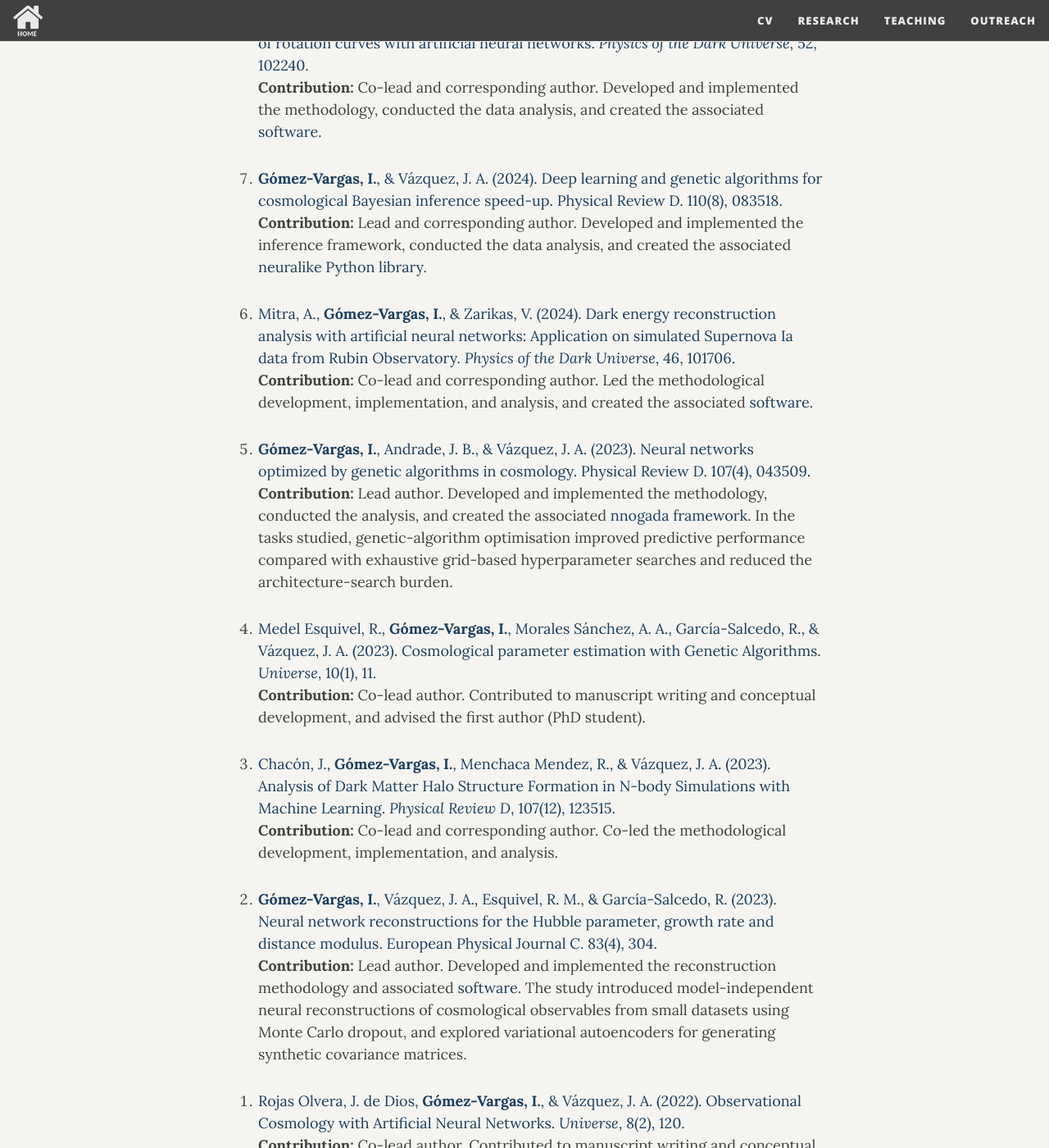
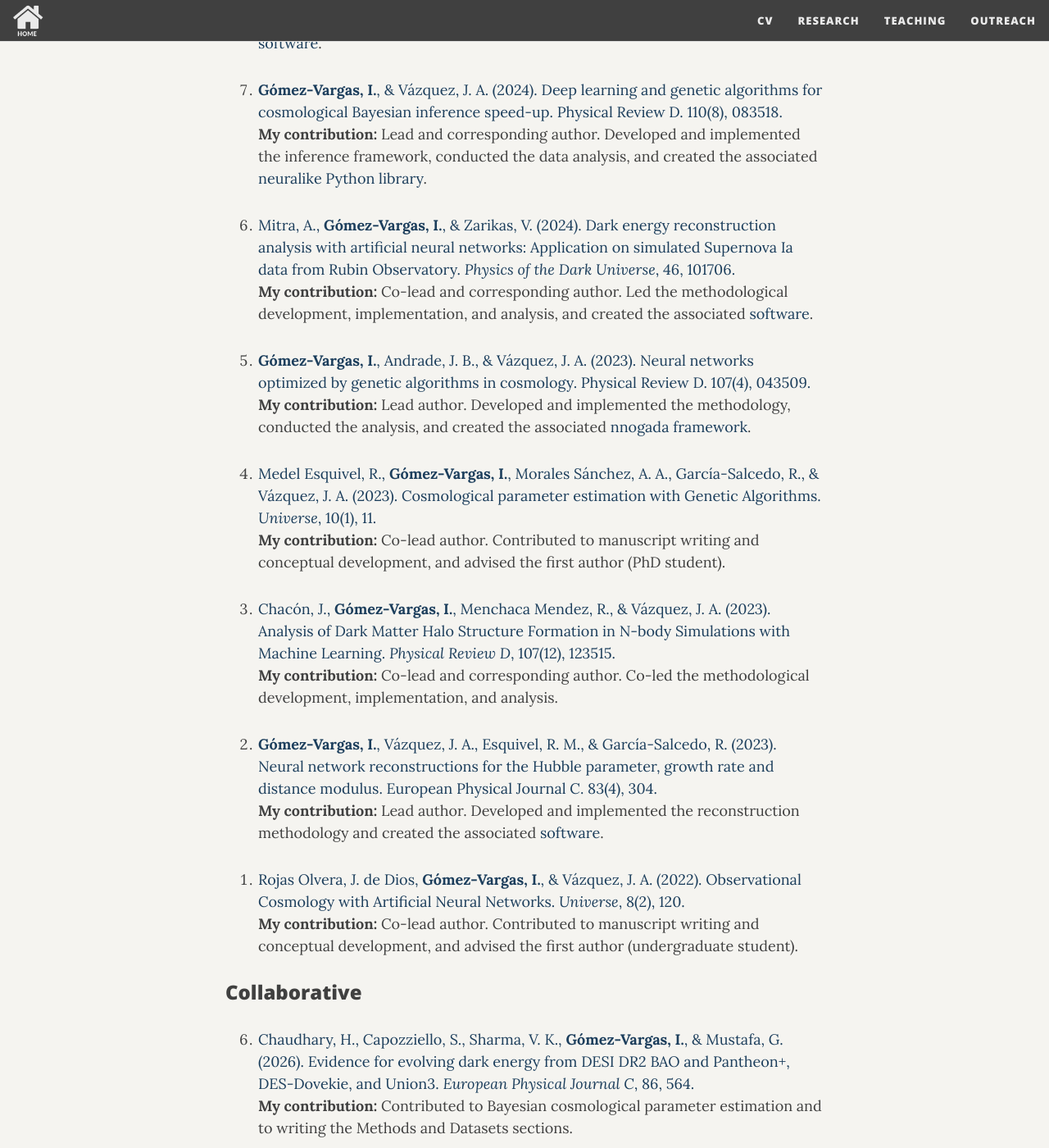
Before and after one commit to igomezv/igomezv.github.io, a Jekyll site: the page built from full_papers.md, in a window 1280 px wide and 1400 px high, scrolled down 1130 px. Shown: the whole window at 82% size. Built offline with Jekyll 4.4.1, drawn with Linux system fonts in a browser that asks for light colours; nearby versions of some CDN libraries; comment, search, counter and statistics services are not loaded; some of the changed text lies outside the part shown.

Commit message:
Update structure of publication items

```diff
--- a/full_papers.md
+++ b/full_papers.md
@@ -26,61 +26,61 @@ Complete list of publications.
 <li markdown="1">
 
 [**Gómez-Vargas, I.**, Dumusque, X., Zhao, Y., Al Moulla, K. & Cretignier, M. (2026). Modeling Doppler Shifts in radial-velocity data with deep learning toward Earth-mass exoplanet detection. Astronomy & Astrophysics. 712, A31.](https://doi.org/10.1051/0004-6361/202659375) <br>
-**Contribution:** Lead and corresponding author. Developed the deep-learning framework and the associated [doppleriann Python library](https://github.com/igomezv/doppleriann), and conducted the analysis. Using HARPS-N solar spectra with injected planetary signals, the best-performing model used temperature-based spectral representations and recovered signals with amplitudes as low as 25 cm/s over periods of 10–550 days. The study also assessed predictive uncertainty and generalisation to unseen spectra.
+**My contribution:** Lead and corresponding author. Developed the deep-learning framework and the associated [doppleriann Python library](https://github.com/igomezv/doppleriann), and conducted the analysis.
 
 </li>
 <li markdown="1">
 
 [Chacón-Lavanderos, J., **Gómez-Vargas, I.**, Menchaca-Mendez, R., & Vázquez, J. A. (2026). Variational autoencoder for generating realistic N-body simulations for dark matter halos. Physical Review D. 113(6), 063520.](https://journals.aps.org/prd/abstract/10.1103/b6lj-rlff) <br>
-**Contribution:** Co-lead and corresponding author. Contributed to the methodological framework and manuscript preparation, developed the associated [software](https://github.com/igomezv/NcosmoVAE), and supervised the first author (PhD student).
+**My contribution:** Co-lead and corresponding author. Contributed to the methodological framework and manuscript preparation, developed the associated [software](https://github.com/igomezv/NcosmoVAE), and supervised the first author (PhD student).
 
 </li>
 <li markdown="1">
 
 [Garcia-Arroyo, G., **Gómez-Vargas, I.**, & Vázquez, J. A. (2026). Data-driven modeling of rotation curves with artificial neural networks. <i>Physics of the Dark Universe</i>, 52, 102240.](https://www.sciencedirect.com/science/article/pii/S2212686426000294) <br>
-**Contribution:** Co-lead and corresponding author. Developed and implemented the methodology, conducted the data analysis, and created the associated [software](https://github.com/igomezv/Reconstructing-RC-with-ANN).
+**My contribution:** Co-lead and corresponding author. Developed and implemented the methodology, conducted the data analysis, and created the associated [software](https://github.com/igomezv/Reconstructing-RC-with-ANN).
 
 </li>
 <li markdown="1">
 
 [**Gómez-Vargas, I.**, & Vázquez, J. A. (2024). Deep learning and genetic algorithms for cosmological Bayesian inference speed-up. Physical Review D. 110(8), 083518.](https://journals.aps.org/prd/abstract/10.1103/PhysRevD.110.083518) <br>
-**Contribution:** Lead and corresponding author. Developed and implemented the inference framework, conducted the data analysis, and created the associated [neuralike Python library](https://github.com/igomezv/neuralike).
+**My contribution:** Lead and corresponding author. Developed and implemented the inference framework, conducted the data analysis, and created the associated [neuralike Python library](https://github.com/igomezv/neuralike).
 
 </li>
 <li markdown="1">
 
 [Mitra, A., **Gómez-Vargas, I.**, & Zarikas, V. (2024). Dark energy reconstruction analysis with artificial neural networks: Application on simulated Supernova Ia data from Rubin Observatory. <i>Physics of the Dark Universe</i>, 46, 101706.](https://www.sciencedirect.com/science/article/pii/S2212686424002887) <br>
-**Contribution:** Co-lead and corresponding author. Led the methodological development, implementation, and analysis, and created the associated [software](https://github.com/igomezv/LSST_DE_neural_reconstruction).
+**My contribution:** Co-lead and corresponding author. Led the methodological development, implementation, and analysis, and created the associated [software](https://github.com/igomezv/LSST_DE_neural_reconstruction).
 
 </li>
 <li markdown="1">
 
 [**Gómez-Vargas, I.**, Andrade, J. B., & Vázquez, J. A. (2023). Neural networks optimized by genetic algorithms in cosmology. Physical Review D. 107(4), 043509.](https://journals.aps.org/prd/abstract/10.1103/PhysRevD.107.043509) <br>
-**Contribution:** Lead author. Developed and implemented the methodology, conducted the analysis, and created the associated [nnogada framework](https://github.com/igomezv/nnogada). In the tasks studied, genetic-algorithm optimisation improved predictive performance compared with exhaustive grid-based hyperparameter searches and reduced the architecture-search burden.
+**My contribution:** Lead author. Developed and implemented the methodology, conducted the analysis, and created the associated [nnogada framework](https://github.com/igomezv/nnogada).
 
 </li>
 <li markdown="1">
 
 [Medel Esquivel, R., **Gómez-Vargas, I.**, Morales Sánchez, A. A., García-Salcedo, R., & Vázquez, J. A. (2023). Cosmological parameter estimation with Genetic Algorithms. *Universe*, 10(1), 11.](https://www.mdpi.com/2218-1997/10/1/11)<br>
-**Contribution:** Co-lead author. Contributed to manuscript writing and conceptual development, and advised the first author (PhD student).
+**My contribution:** Co-lead author. Contributed to manuscript writing and conceptual development, and advised the first author (PhD student).
 
 </li>
 <li markdown="1">
 
 [Chacón, J., **Gómez-Vargas, I.**, Menchaca Mendez, R., & Vázquez, J. A. (2023). Analysis of Dark Matter Halo Structure Formation in N-body Simulations with Machine Learning. *Physical Review D*, 107(12), 123515.](https://journals.aps.org/prd/abstract/10.1103/PhysRevD.107.123515) <br>
-**Contribution:** Co-lead and corresponding author. Co-led the methodological development, implementation, and analysis.
+**My contribution:** Co-lead and corresponding author. Co-led the methodological development, implementation, and analysis.
 
 </li>
 <li markdown="1">
 
 [**Gómez-Vargas, I.**, Vázquez, J. A., Esquivel, R. M., & García-Salcedo, R. (2023). Neural network reconstructions for the Hubble parameter, growth rate and distance modulus. European Physical Journal C. 83(4), 304.](https://doi.org/10.1140/epjc/s10052-023-11435-9) <br>
-**Contribution:** Lead author. Developed and implemented the reconstruction methodology and associated [software](https://github.com/igomezv/neuralCosmoReconstruction). The study introduced model-independent neural reconstructions of cosmological observables from small datasets using Monte Carlo dropout, and explored variational autoencoders for generating synthetic covariance matrices.
+**My contribution:** Lead author. Developed and implemented the reconstruction methodology and created the associated [software](https://github.com/igomezv/neuralCosmoReconstruction).
 
 </li>
 <li markdown="1">
 
 [Rojas Olvera, J. de Dios, **Gómez-Vargas, I.**, & Vázquez, J. A. (2022). Observational Cosmology with Artificial Neural Networks. *Universe*, 8(2), 120.](https://www.mdpi.com/2218-1997/8/2/120) <br>
-**Contribution:** Co-lead author. Contributed to manuscript writing and conceptual development, and advised the first author (undergraduate student).
+**My contribution:** Co-lead author. Contributed to manuscript writing and conceptual development, and advised the first author (undergraduate student).
 
 </li>
 </ol>
@@ -91,37 +91,37 @@ Complete list of publications.
 <li markdown="1">
 
 [Chaudhary, H., Capozziello, S., Sharma, V. K., **Gómez-Vargas, I.**, & Mustafa, G. (2026). Evidence for evolving dark energy from DESI DR2 BAO and Pantheon+, DES-Dovekie, and Union3. *European Physical Journal C*, 86, 564.](https://doi.org/10.1140/epjc/s10052-026-15806-w)<br>
-**Contribution:** Contributed to Bayesian cosmological parameter estimation and to writing the Methods and Datasets sections.
+**My contribution:** Contributed to Bayesian cosmological parameter estimation and to writing the Methods and Datasets sections.
 
 </li>
 <li markdown="1">
 
 [Di Valentino, E., et al. (including **Gómez-Vargas, I.**) (2025). The CosmoVerse White Paper: Addressing observational tensions in cosmology with systematics and fundamental physics. *Physics of the Dark Universe*, 101965.](https://www.sciencedirect.com/science/article/pii/S221268642500158X)<br>
-**Contribution:** Contributed to Sections 3.3 and 3.4 on reconstruction techniques and bioinspired algorithms, including the neural-network reconstruction results shown in Fig. 64.
+**My contribution:** Contributed to Sections 3.3 and 3.4 on reconstruction techniques and bioinspired algorithms, including the neural-network reconstruction results shown in Fig. 64.
 
 </li>
 <li markdown="1">
 
 [Tamayo, D., Urquilla, E., & **Gómez-Vargas, I.** (2025). Equivalence of Dark Energy Models: A Theoretical and Bayesian Perspective. *Physics of the Dark Universe*, 48, 101901.](https://doi.org/10.1016/j.dark.2025.101901)<br>
-**Contribution:** Corresponding author. Contributed to Bayesian cosmological parameter estimation and to writing the Methods and Datasets sections.
+**My contribution:** Corresponding author. Contributed to Bayesian cosmological parameter estimation and to writing the Methods and Datasets sections.
 
 </li>
 <li markdown="1">
 
 [Zhao, Y., Dumusque, X., Cretignier, M., Cameron, A. C., Latham, D. W., López-Morales, M., Mayor, M., Sozzetti, A., Cosentino, R., **Gómez-Vargas, I.**, Pepe, F., & Udry, S. (2024). Improving Earth-like planet detection in radial velocity using deep learning. *Astronomy & Astrophysics*, 687, A281.](https://doi.org/10.1051/0004-6361/202450022)<br>
-**Contribution:** Contributed to manuscript review and methodological discussion of neural-network approaches for radial-velocity-based exoplanet detection.
+**My contribution:** Reviewed the manuscript and contributed to methodological discussions of neural-network approaches for radial-velocity-based exoplanet detection.
 
 </li>
 <li markdown="1">
 
 [Vázquez, J. A., Tamayo, D., Garcia-Arroyo, G., **Gómez-Vargas, I.**, Quiros, I., & Sen, A. A. (2024). Coupled Multi Scalar Field Dark Energy. *Physical Review D*, 109(2), 023511.](https://link.aps.org/doi/10.1103/PhysRevD.109.023511)<br>
-**Contribution:** Contributed to Bayesian cosmological parameter estimation and to writing the Methods and Datasets sections.
+**My contribution:** Contributed to Bayesian cosmological parameter estimation and to writing the Methods and Datasets sections.
 
 </li>
 <li markdown="1">
 
 [Garcia-Salcedo, R., **Gómez-Vargas, I.**, Gonzalez, T., Martinez-Badenes, V., & Quiros, I. (2024). Combined studies approach to rule out cosmological models which are based on nonlinear electrodynamics. Universe, 10(9), 353.](https://www.mdpi.com/2218-1997/10/9/353)<br>
-**Contribution:** Contributed to Bayesian cosmological parameter estimation and to writing the Methods and Datasets sections.
+**My contribution:** Contributed to Bayesian cosmological parameter estimation and to writing the Methods and Datasets sections.
 
 </li>
 </ol>
```
Also changed, not shown: research.md (+12 -6 lines).
